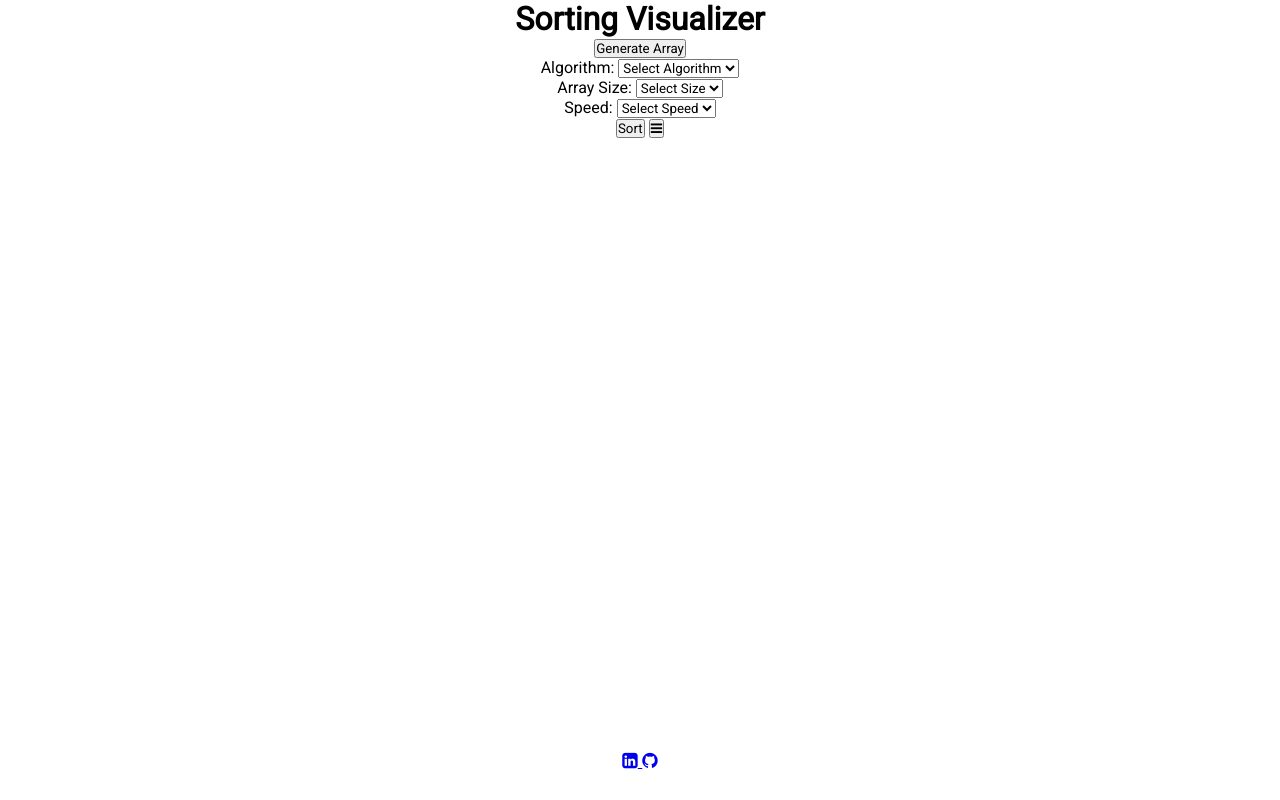
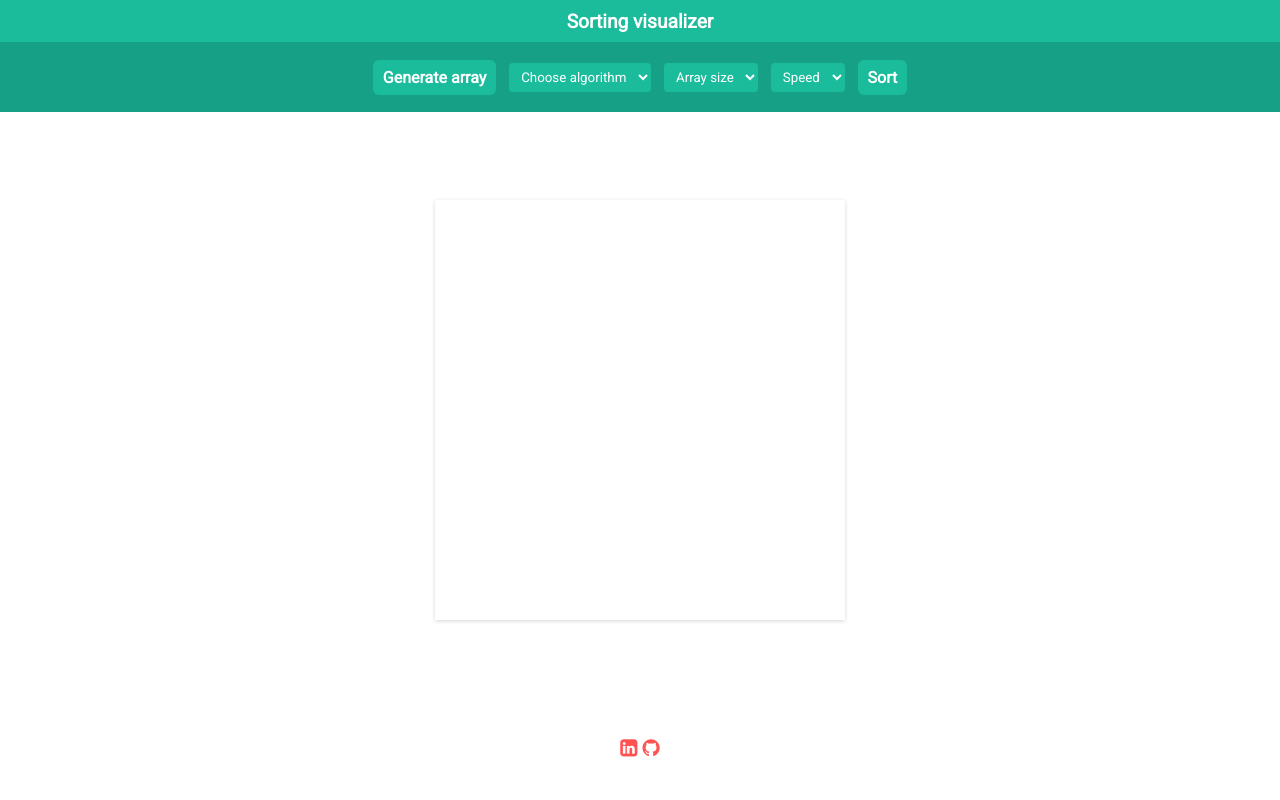
Before and after one commit to Aditya-0275/Sorting-Visualiser, a plain HTML site: page index.html in a window 1280 px wide. Drawn offline with Linux system fonts and the light colour scheme.

Commit message:
Update index.html

```diff
--- a/index.html
+++ b/index.html
@@ -9,31 +9,31 @@
   <link rel="preconnect" href="https://fonts.gstatic.com" crossorigin />
   <link href="https://fonts.googleapis.com/css2?family=Roboto:wght@300;400&display=swap" rel="stylesheet" />
 
-  <link rel="icon" type="image/x-icon" href="favicon.ico" />
+  <link rel="shortcut icon" type="image/x-icon" href="favicon.ico" />
   <link rel="stylesheet" href="./css/style.css" />
-  <title>Sorting Visualizer</title>
+  <title>Sorting visualizer</title>
 </head>
 
 <body>
-  <header class="header-container">
-    <h1 class="app-title" onclick="window.location.reload()">Sorting Visualizer</h1>
-    <nav class="nav-bar" id="navigation">
-      <button id="generate-array" onclick="RenderScreen()">Generate Array</button>
-      <div class="dropdown">
-        <label for="algo-select" class="dropdown-label">Algorithm:</label>
-        <select id="algo-select" class="dropdown-menu">
-          <option value="0">Select Algorithm</option>
+  <div class="nav-container">
+    <h2 class="title" onclick="window.location.reload()">
+      Sorting visualizer
+    </h2>
+    <div class="navbar" id="navbar">
+      <a id="random" onclick="RenderScreen()">Generate array</a>
+      <span class="options">
+        <select name="select sort algorithm" id="menu" class="algo-menu">
+          <option value="0">Choose algorithm</option>
           <option value="1">Bubble Sort</option>
           <option value="2">Selection Sort</option>
           <option value="3">Insertion Sort</option>
           <option value="4">Merge Sort</option>
           <option value="5">Quick Sort</option>
         </select>
-      </div>
-      <div class="dropdown">
-        <label for="size-select" class="dropdown-label">Array Size:</label>
-        <select id="size-select" class="dropdown-menu">
-          <option value="0">Select Size</option>
+      </span>
+      <span class="options">
+        <select name="select array size" id="menu" class="size-menu">
+          <option value="0">Array size</option>
           <option value="5">5</option>
           <option value="10">10</option>
           <option value="15">15</option>
@@ -47,31 +47,30 @@
           <option value="90">90</option>
           <option value="100">100</option>
         </select>
-      </div>
-      <div class="dropdown">
-        <label for="speed-select" class="dropdown-label">Speed:</label>
-        <select id="speed-select" class="dropdown-menu">
-          <option value="0">Select Speed</option>
+      </span>
+      <span class="options">
+        <select name="speed of visualization" id="menu" class="speed-menu">
+          <option value="0">Speed</option>
           <option value="0.5">0.50x</option>
           <option value="0.75">0.75x</option>
           <option value="1">1.00x</option>
           <option value="2">2.00x</option>
           <option value="4">4.00x</option>
         </select>
-      </div>
-      <button class="sort-button">Sort</button>
-      <button class="menu-icon"><i class="fa fa-bars"></i></button>
-    </nav>
-  </header>
-  <main class="visualizer-container">
-    <section class="array-container"></section>
-  </main>
-  <footer class="footer-container">
+      </span>
+      <a class="start">Sort</a>
+      <a class="icon"><i class="fa fa-bars"></i></a>
+    </div>
+  </div>
+  <div class="center">
+    <div class="array"></div>
+  </div>
+  <footer class="footer">
     <p>
-      <a href="https://www.linkedin.com/in/aditya-sharma-780730248/" target="_blank" class="social-link">
+      <a href="https://www.linkedin.com/in/aditya-sharma-780730248/" target="_blank" class="link">
         <i class="fa fa-linkedin-square" aria-hidden="true"></i>
       </a>
-      <a href="https://github.com/Aditya-0275" target="_blank" class="social-link">
+      <a href="https://github.com/Aditya-0275" target="_blank" class="link">
         <i class="fa fa-github" aria-hidden="true"></i>
       </a>
     </p>
```
